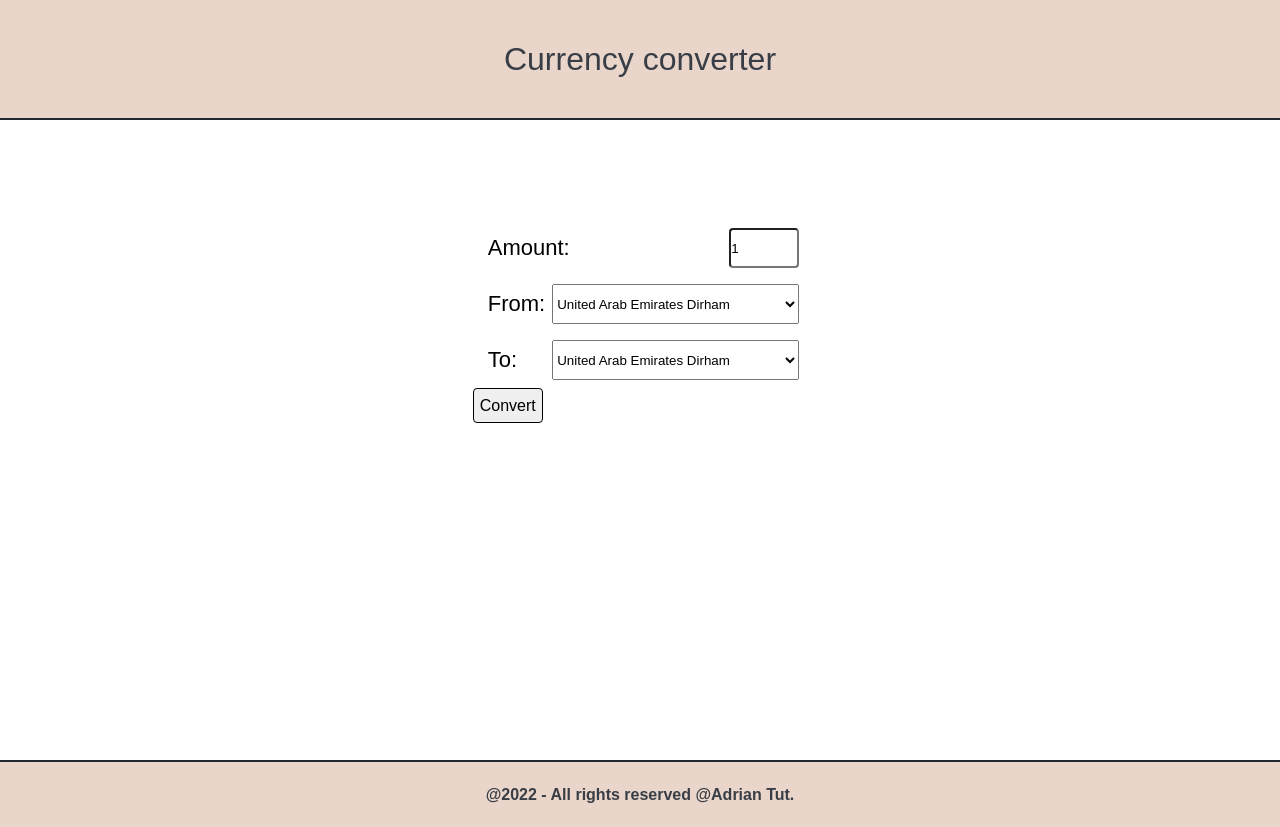
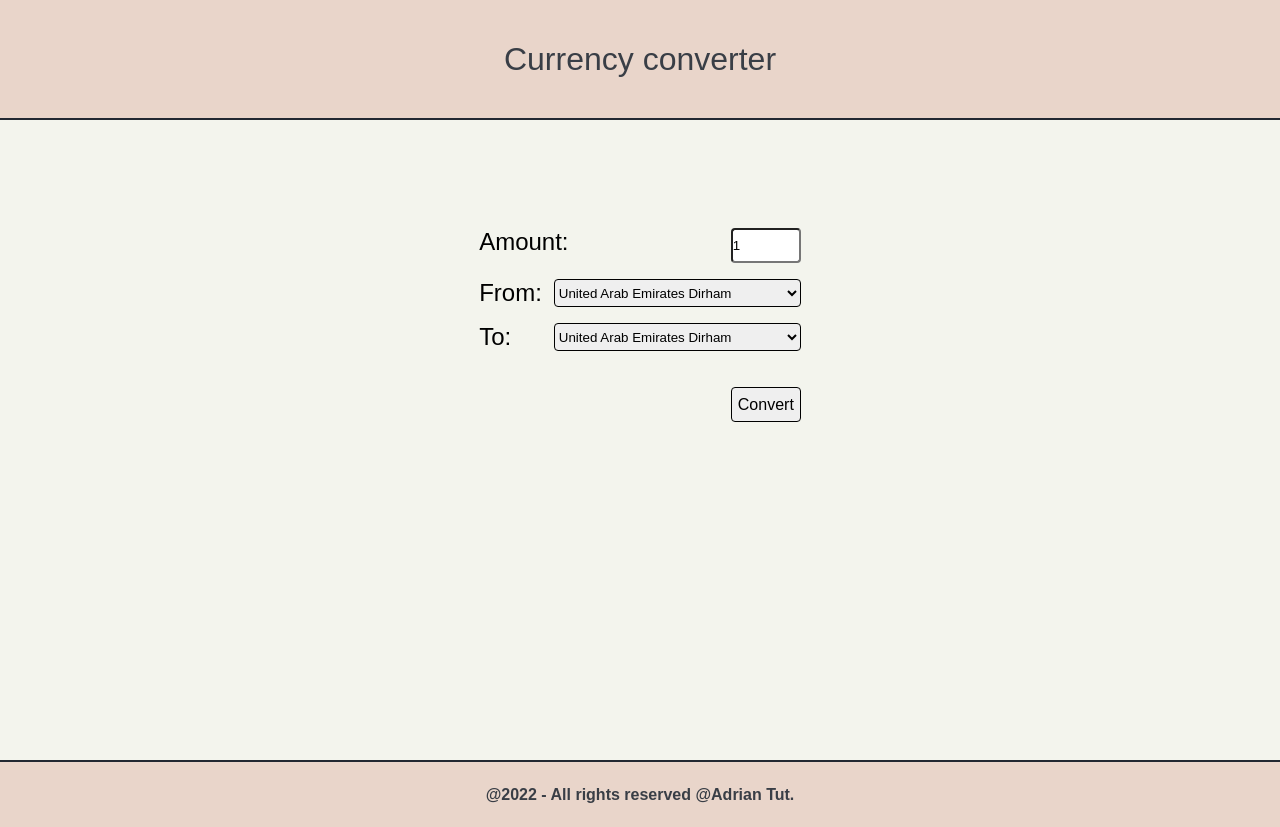
Before and after one commit to Adriantutuianu/currency-converter, a React (Create React App) app: page / in a window 1280 px wide. Built offline with nearby package versions, Linux system fonts and the light colour scheme.

Commit message:
Added style

```diff
--- a/src/components/Content.js
+++ b/src/components/Content.js
@@ -278,6 +278,7 @@ const Content = () => {
             <div className="from-currency amount">
               <p>From:</p>
               <select
+                className="select-currency"
                 onChange={(e) => setFirstSelect(e.target.value)}
                 defaultValue={firstSelect}
               >
@@ -286,11 +287,16 @@ const Content = () => {
             </div>
             <div className="to-currency amount">
               <p>To:</p>
-              <select onChange={(e) => setSecondSelect(e.target.value)}>
+              <select
+                className="select-currency"
+                onChange={(e) => setSecondSelect(e.target.value)}
+              >
                 {currencyOptions}
               </select>{" "}
               {errorMessage}
             </div>{" "}
+            <div className="convert-button">
+              {" "}
               <button
                 type="submit"
                 className="convert"
@@ -298,6 +304,7 @@ const Content = () => {
               >
                 Convert
               </button>
+            </div>
             {convertResult > 0 && (
               <p className="convert-result">{convertResult}</p>
             )}
--- a/src/components/content.css
+++ b/src/components/content.css
@@ -4,6 +4,7 @@
   display: flex;
   align-items: center;
   flex-direction: column;
+  background-color: var(--sixth-color);
 }
 
 .form-container {
@@ -15,16 +16,17 @@
 .amount {
   display: flex;
   justify-content: space-between;
-  font-size: 22px;
+  font-size: 24px;
   padding: 8px;
 }
 
 .amount p {
-  margin: 7px;
+  margin-right: 12px;
 }
 .amount-input {
   width: 70px;
   border-radius: 4px;
+  height: 35px;
 }
 
 .convert {
@@ -34,3 +36,16 @@
   border: 1px solid black;
   border-radius: 4px;
 }
+
+.select-currency {
+  cursor: pointer;
+  border-radius: 4px;
+  border: 1px solid black;
+}
+
+.convert-button {
+  display: flex;
+  justify-content: flex-end;
+  padding: 8px;
+  margin-top: 20px;
+}
--- a/src/index.css
+++ b/src/index.css
@@ -12,4 +12,5 @@
   --third-color: #00adb5;
   --fourth-color: #eeeeee;
   --fifth-color: #e9d5ca;
+  --sixth-color: #f3f4ed;
 }
```
Lines whose indentation alone changed are shown as unchanged.
